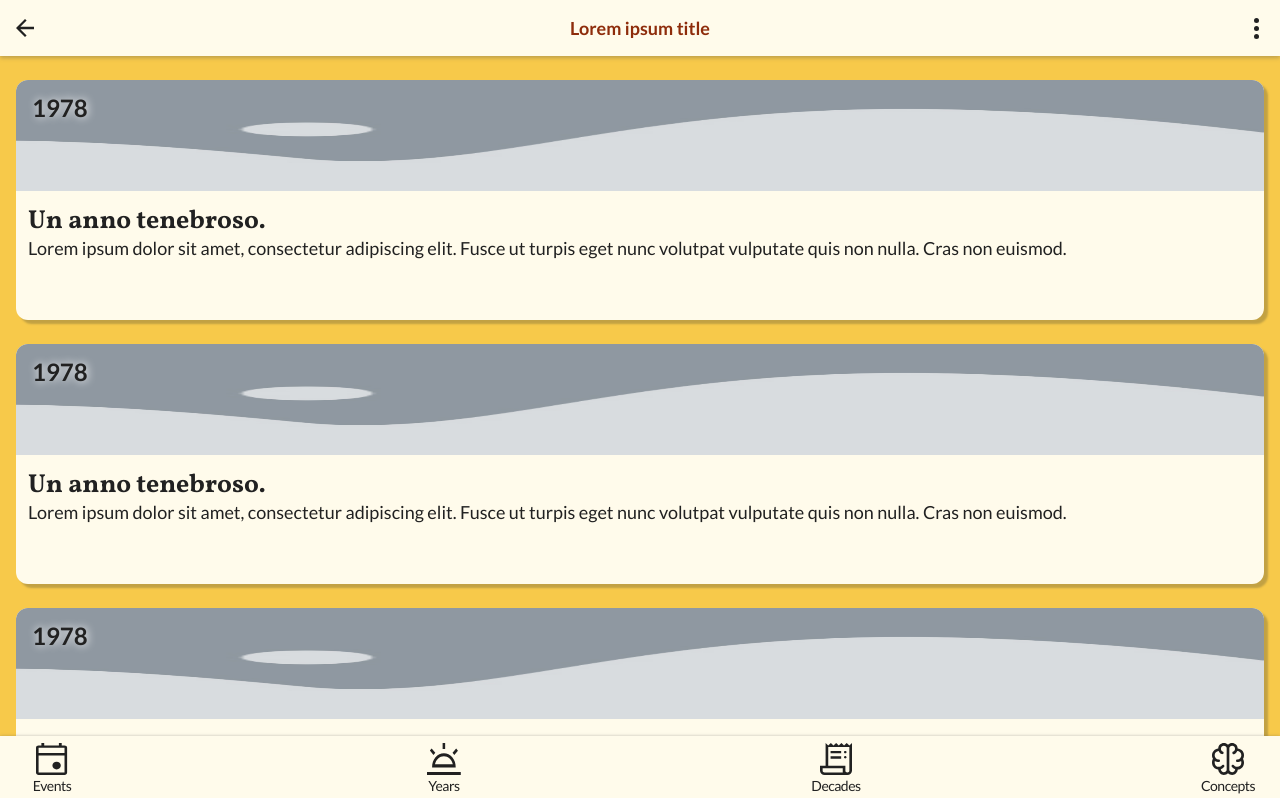
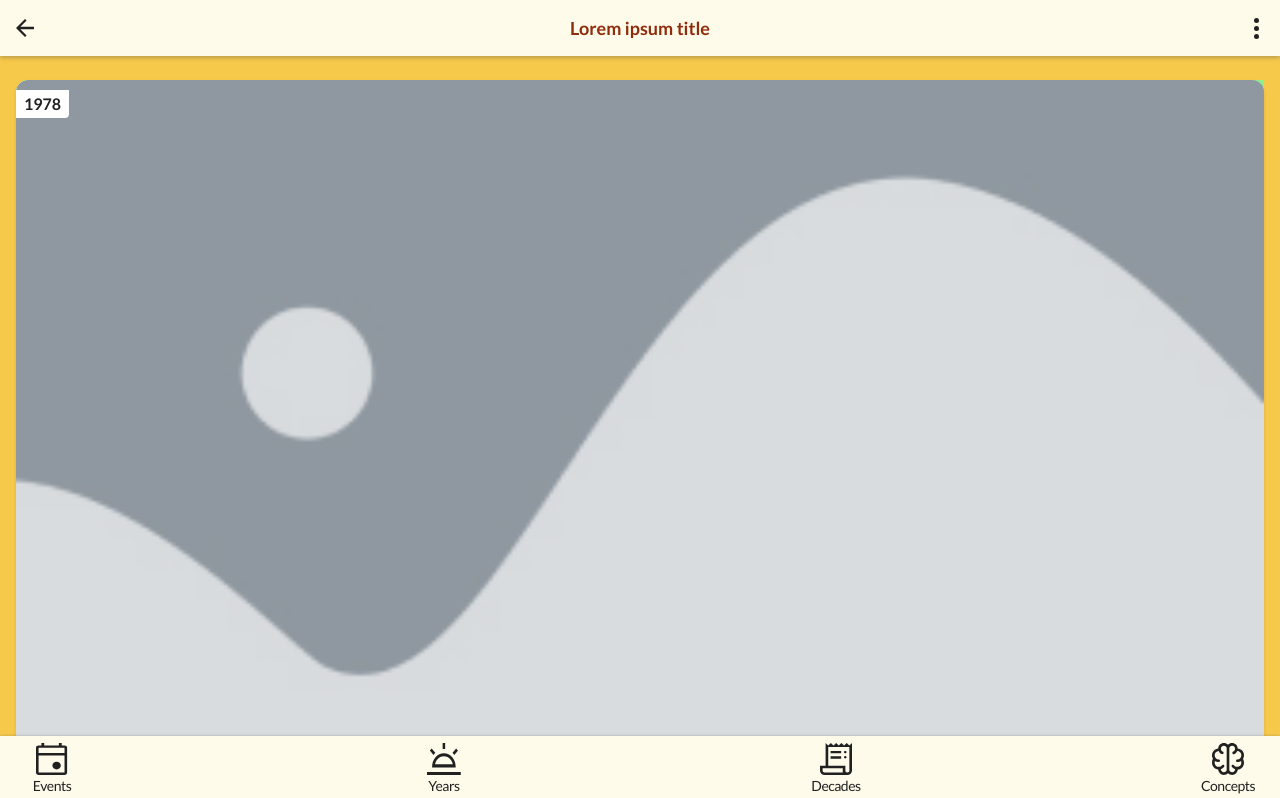
Before and after one commit to emastra/amateka, a React (Vite) app: page /story/1/years in a window 1280 px wide. Shown: the top 798 px of the page. Built offline with nearby package versions, Linux system fonts and the light colour scheme.

Commit message:
cardsmall tags style; working on CardMedium;

```diff
--- a/src/components/TimelineCard/variants/CardMedium/CardMedium.scss
+++ b/src/components/TimelineCard/variants/CardMedium/CardMedium.scss
@@ -1,39 +1,61 @@
-@use '../../../../styles/variables' as *;
-
-article#card-medium:not(:last-child) {
-    margin-bottom: 24px;
-}
-article#card-medium:last-child {
-    margin-bottom: 64px; // height of storybottombar
-}
-
 article#card-medium {
     border-radius: 12px;
-    height: 240px; // small 112 medium 240 large 580+16
     background-color: var(--color-primary-0);
-    box-shadow: 4px 4px 2px rgb(35, 45, 46, 25%);
+    box-shadow: var(--shadow-border);
     position: relative; // just to contain card-date-wrapper which is position absolute
-    // z-index: -1;
+
+    // height: 240px; // small 112 medium 240 large 580+16
+
+    // padding-bottom-trick part1
+    width: 100%;
+    // max-width: 624px;
+    // overflow: hidden; // TODO: serve?
+
+    &:not(:last-child) {
+        margin-bottom: 24px;
+    }
 
     a.anchor-wrapper {
         height: 100%;
         width: 100%;
 
-        div.card-date-wrapper {
-            font-size: 24px;
+        // uguale agli altri, ma piu grande?
+        div.card-date {
+            font-size: var(--font-size-p-mid);
             color: var(--color-neutral-4);
             font-weight: var(--font-weight-bold);
             position: absolute;
-            top: 0;
-            left: 0;
-            margin: 16px;
-            text-shadow: #fff 1px 0 8px;
+            top: 10px;
+            left: 0px;
+            background-color: rgba(255, 255, 255, 1);
+            padding: 6px 8px;
+            border-radius: 0 0 4px 0;
+            z-index: 1;
         }
 
-        img.card-top-image {
-            height: 111px;
-            width: 100%;
-            border-radius: 12px 12px 0 0;
+        div.card-image-wrapper {
+            // padding-bottom-trick part2
+            height: 0;
+            padding-bottom: 56.25%; // 16:9 aspect ratio for the image
+            position: relative;
+            overflow: hidden;
+
+            // give color to padding
+            background-clip: padding-box;
+            background-color: lightgreen;
+            border-radius: 12px 0 0 12px;
+
+            img.card-top-image {
+                border-radius: 12px 12px 0 0;
+                // height: 111px;
+                // width: 100%;
+
+                // padding-bottom-trick part3
+                width: 100%;
+                height: 100%;
+                object-fit: cover;
+                position: absolute;
+            }
         }
 
         .card-info-wrapper {
--- a/src/components/TimelineCard/variants/CardMedium/CardMedium.tsx
+++ b/src/components/TimelineCard/variants/CardMedium/CardMedium.tsx
@@ -5,10 +5,15 @@ const CardMedium = ({ data: { date, image, title, description, tags } }) => {
     return (
         <article id='card-medium'>
             <Link to={`/story/${'1'}`} className='anchor-wrapper'>
-                <div className='card-date-wrapper'>
+                {/* <div className='card-date-wrapper'>
                     <div className='card-date'>{date}</div>
+                </div> */}
+                <div className='card-image-wrapper'>
+                    <div className='card-date'>{date}</div>
+                    {/* <img className='card-top-image' src={image} alt='placeholder_image' /> */}
+                    {!!image ? <img className='card-top-image' src={image} alt='placeholder_image' /> : null}
                 </div>
-                <img className='card-top-image' src={image} alt='placeholder_image' />
+
                 <div className='card-info-wrapper'>
                     <div className='card-title-wrapper'>
                         <h2>{title}</h2>
--- a/src/components/TimelineCard/variants/CardSmall/CardSmall.scss
+++ b/src/components/TimelineCard/variants/CardSmall/CardSmall.scss
@@ -10,7 +10,7 @@ article#card-small {
     // max-width: 624px;
     // overflow: hidden; // TODO: serve?
 
-    position: relative; // just to contain card-date-wrapper which is position absolute
+    // position: relative; // just to contain card-date-wrapper which is position absolute // no need we have it at part2 down
 
     &:not(:last-child) {
         margin-bottom: 18px;
@@ -98,18 +98,22 @@ article#card-small {
                 }
             }
 
-            .tags-wrap {
+            .tags-wrapper {
                 flex-basis: auto;
-                // height: 25%;
+                width: 100%;
+                white-space: nowrap;
+                overflow: hidden;
 
                 .tag-box {
                     display: inline-block;
-                    background-color: #e3e3e3;
-                    font-size: 14px;
-                    padding: 0.4rem 0.8rem;
-                    border-radius: 2rem;
+                    padding: 6px 8px;
+                    color: var(--color-neutral-3);
+                    // background-color: var(--color-neutral-0);
+                    border: 1px solid var(--color-neutral-1);
+                    border-radius: 16px;
                     margin-right: 8px;
-                    color: var(--color-neutral-4);
+                    font-size: var(--font-size-p-sm);
+                    line-height: 0.8;
                 }
             }
         }
--- a/src/components/TimelineCard/variants/CardSmall/CardSmall.tsx
+++ b/src/components/TimelineCard/variants/CardSmall/CardSmall.tsx
@@ -25,7 +25,7 @@ const CardSmall = ({ data: { date, image, title, tags } }) => {
                         <h2>{title}</h2>
                     </div>
 
-                    <div className='tags-wrap'>
+                    <div className='tags-wrapper'>
                         {tags.map((tag) => (
                             <div key={tag} className='tag-box'>
                                 {tag}
--- a/src/pages/StoryYears/StoryYears.tsx
+++ b/src/pages/StoryYears/StoryYears.tsx
@@ -9,6 +9,8 @@ const StoryYears = () => {
 
     const date = '1978';
     const image = '/src/assets/images/placeholder_image.jpg';
+    const image2 = '/src/assets/images/ann-ann.jpg';
+    const image3 = '/src/assets/images/martin-luther-king.jpg';
     const title = 'Un anno tenebroso.';
     const description =
         'Lorem ipsum dolor sit amet, consectetur adipiscing elit. Fusce ut turpis eget nunc volutpat vulputate quis non nulla. Cras non euismod.';
@@ -17,15 +19,11 @@ const StoryYears = () => {
     return (
         <main id='story-events'>
             <TimelineCard variant='medium' data={{ date, image, title, description, tags }} />
+            <TimelineCard variant='medium' data={{ date, image: null, title, description, tags }} />
+            <TimelineCard variant='medium' data={{ date, image: image2, title, description, tags }} />
+            <TimelineCard variant='medium' data={{ date, image: image3, title, description, tags }} />
+            <TimelineCard variant='medium' data={{ date, image: null, title, description, tags }} />
             <TimelineCard variant='medium' data={{ date, image, title, description, tags }} />
-            <TimelineCard variant='medium' data={{ date, image, title, description, tags }} />
-            {/* <TimelineCard variant='medium' />
-            <TimelineCard variant='medium' />
-            <TimelineCard variant='medium' />
-            <TimelineCard variant='medium' />
-            <TimelineCard variant='medium' />
-            <TimelineCard variant='medium' />
-            <TimelineCard variant='medium' /> */}
         </main>
     );
 };
```
